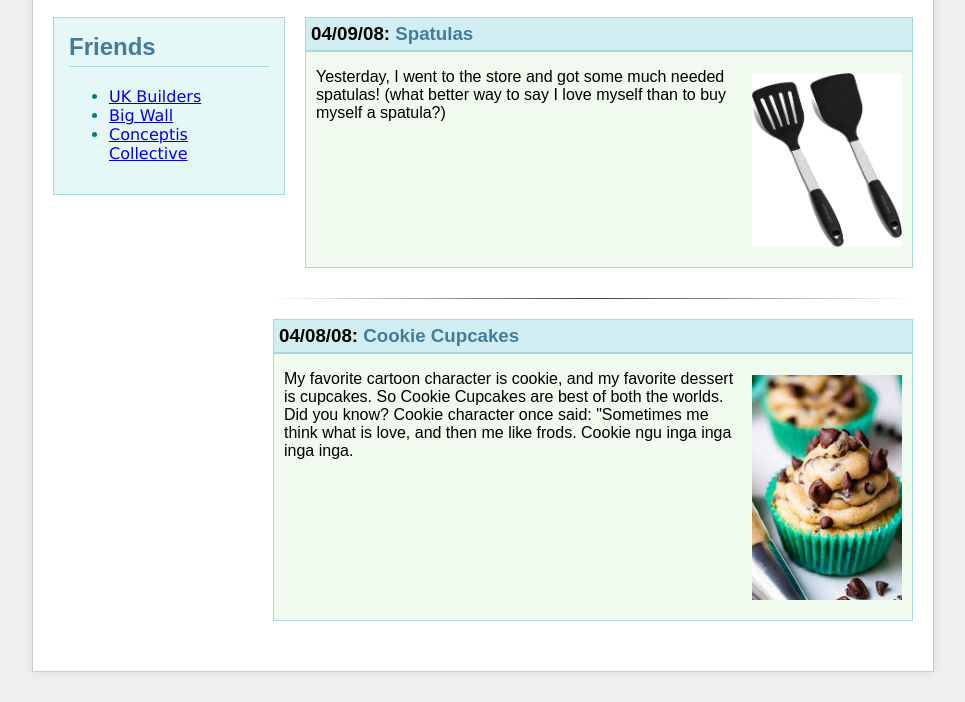
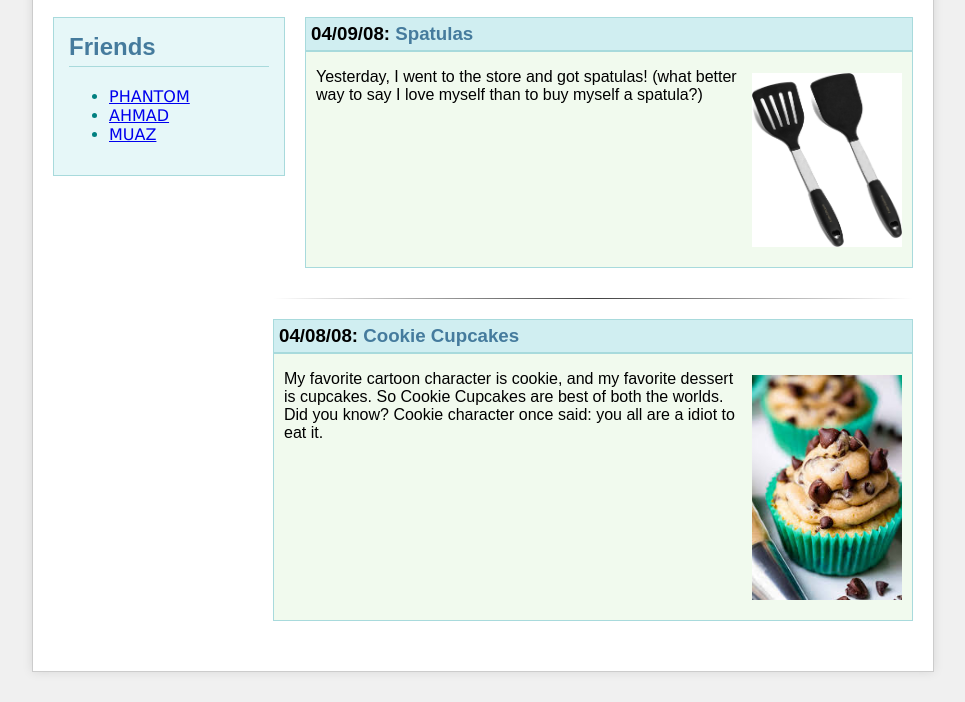
Before and after one commit to phantomkiler/TASK-4, a plain HTML site: page index.html in a window 1280 px wide. Shown: the part 157-859 px from the top of the page, without its empty margins (157-1122 px from the left). Drawn offline with Linux system fonts and the light colour scheme.

Commit message:
Update index.html

```diff
--- a/index.html
+++ b/index.html
@@ -20,9 +20,9 @@
             <div id="sidebar" class="box">
                 <h2>Friends</h2>
                 <ul>
-                    <li><a href="#">UK Builders</a></li>
-                    <li><a href="#">Big Wall</a></li>
-                    <li><a href="#">Conceptis Collective</a></li>
+                    <li><a href="#">PHANTOM</a></li>
+                    <li><a href="#">AHMAD</a></li>
+                    <li><a href="#">MUAZ</a></li>
                 </ul>
             </div>
 
@@ -32,7 +32,7 @@
                     <h3 class="date">04/09/08: <span class="entry-title">Spatulas</span></h3>
                     <div class="entry-body">
                         <img src="spatula.jpg" alt="A black slotted plastic spatula." class="image-right">
-                        <p>Yesterday, I went to the store and got some much needed spatulas! (what better way to say I love myself than to buy myself a spatula?)</p>
+                        <p>Yesterday, I went to the store and got  spatulas! (what better way to say I love myself than to buy myself a spatula?)</p>
                     </div>
                 </div>
 
@@ -42,7 +42,7 @@
                     <h3 class="date">04/08/08: <span class="entry-title">Cookie Cupcakes</span></h3>
                     <div class="entry-body">
                          <img src="cookiescupcake.jpeg" alt="A tray of chocolate cookie cupcakes." class="image-right">
-                        <p>My favorite cartoon character is cookie, and my favorite dessert is cupcakes. So Cookie Cupcakes are best of both the worlds. Did you know? Cookie character once said: "Sometimes me think what is love, and then me like frods. Cookie ngu inga inga inga inga.</p>
+                        <p>My favorite cartoon character is cookie, and my favorite dessert is cupcakes. So Cookie Cupcakes are best of both the worlds. Did you know? Cookie character once said: you all are a idiot to eat it.</p>
                     </div>
                 </div>
 
```
